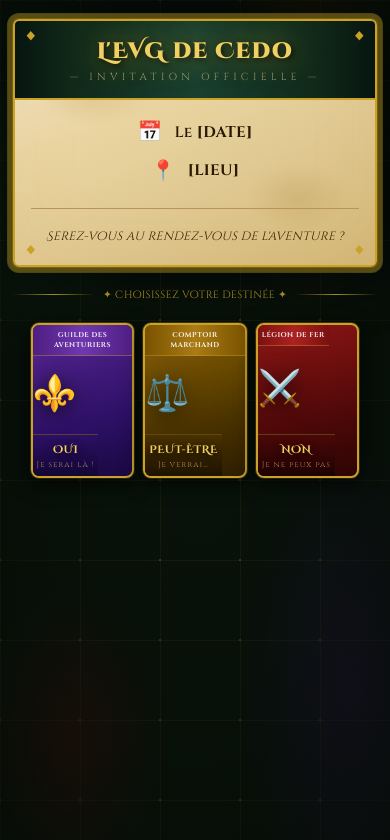
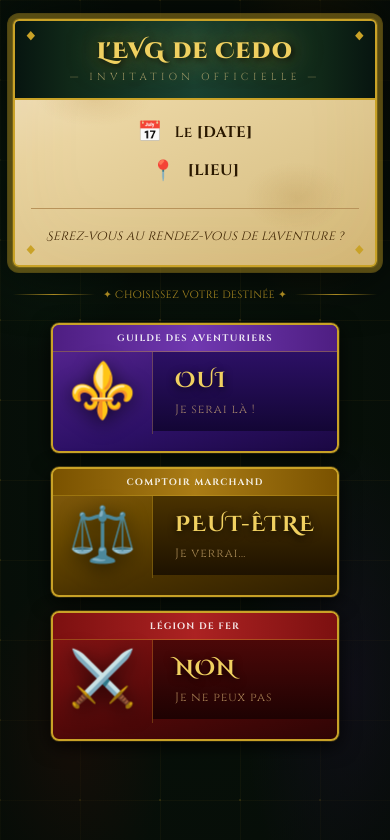
Before and after one commit to Chocorean/cevg, a plain HTML site: page index.html in a window 390 px wide. Drawn offline with Linux system fonts and the light colour scheme.

Commit message:
responsive

```diff
--- a/index.html
+++ b/index.html
@@ -551,23 +551,20 @@
     /* ═══════════════════════════════════════════
        RESPONSIVE — MOBILE (≤ 560 px)
 
-       Objectif : les 3 cartes restent TOUJOURS
-       côte à côte, même sur iPhone SE (375 px).
+       Les 3 boutons s'empilent verticalement
+       en cartes paysage pleine largeur.
 
-       Solution : basculer les cartes en flex-column
-       fluide (width = 1/3 de la zone dispo,
-       hauteur pilotée par aspect-ratio 2/3).
-       Les enfants en position:absolute deviennent
-       des flex-items dans ce contexte.
+       Layout grille par carte :
+         [ bannière catégorie — pleine largeur ]
+         [ icône | 80px ]  [ OUI / texte | 1fr ]
     ═══════════════════════════════════════════ */
     @media (max-width: 560px) {
       body {
         padding: 1.2rem 0.8rem;
         padding-bottom: max(1.2rem, env(safe-area-inset-bottom));
-        align-items: flex-start; /* scroll vertical si contenu haut */
+        align-items: flex-start;
       }
 
-      /* Les ornements de coin empiètent sur le contenu à ce format */
       .page-corner { display: none; }
 
       .container { gap: 1.3rem; }
@@ -576,53 +573,72 @@
       .wonder-board__body    { padding: 1.2rem 1rem; }
       .wonder-board__tagline { font-size: 0.75rem; }
 
-      .divider      { gap: 0.5rem; }
+      .divider       { gap: 0.5rem; }
       .divider__text { font-size: 0.66rem; letter-spacing: 0.03em; }
 
-      /* ── Cartes ──────────────────────────────────────────
-         On remplace le layout position:absolute figé
-         par un flex-column dont la hauteur découle de
-         aspect-ratio. Les 3 cartes tiennent en ligne
-         dès 320 px de viewport.
-      ─────────────────────────────────────────────────── */
-      .cards-row { gap: 0.55rem; }
+      /* ── Cartes : empilement vertical, orientation paysage ─────
+         grid-template-columns: 80px (icône) | 1fr (texte)
+         grid-template-rows:    auto (bannière) | 1fr (contenu)
+      ──────────────────────────────────────────────────────────── */
+      .cards-row {
+        flex-direction: column;
+        align-items: stretch;
+        gap: 0.9rem;
+      }
 
       .age-card {
-        width: calc((100% - 1.1rem) / 3); /* 1.1rem = 2 × gap 0.55rem */
+        width: 100%;
         height: auto;
-        aspect-ratio: 2 / 3;
-        display: flex;
-        flex-direction: column;
-        transform: none; /* pas de 3D sur tactile */
+        min-height: 130px;
+        display: grid;
+        grid-template-columns: 100px 1fr;
+        grid-template-rows: auto 1fr;
+        aspect-ratio: unset;
+        transform: none;
       }
 
-      /* Les enfants absolus deviennent des flex-items */
+      /* Bannière catégorie — s'étend sur les 2 colonnes */
       .age-card__category {
         position: static;
-        flex-shrink: 0;
-        font-size: 0.44rem;
-        padding: 5px 4px;
-        letter-spacing: 0.07em;
+        grid-column: 1 / -1;
+        grid-row: 1;
+        font-size: 0.58rem;
+        padding: 7px 14px;
+        letter-spacing: 0.13em;
+        text-align: center;
       }
+
+      /* Icône — colonne gauche, séparée par un filet doré */
       .age-card__icon-area {
         position: static;
-        flex: 1;
+        grid-column: 1;
+        grid-row: 2;
         display: flex;
         align-items: center;
         justify-content: center;
+        padding: 14px 10px;
+        border-right: 1px solid rgba(201, 162, 39, 0.3);
       }
-      .age-card__icon              { font-size: 2.2rem; }
+      .age-card__icon              { font-size: 3.4rem; }
       .age-card:hover .age-card__icon { transform: none; }
 
+      /* Nom + tagline — colonne droite */
       .age-card__bottom {
         position: static;
-        flex-shrink: 0;
-        padding: 7px 4px 6px;
+        grid-column: 2;
+        grid-row: 2;
+        border-top: none;
+        display: flex;
+        flex-direction: column;
+        justify-content: center;
+        align-items: flex-start;
+        padding: 14px 22px;
+        text-align: left;
       }
-      .age-card__name  { font-size: 0.68rem; letter-spacing: 0.04em; }
-      .age-card__label { font-size: 0.5rem;  margin-top: 2px; }
+      .age-card__name  { font-size: 1.35rem; letter-spacing: 0.06em; }
+      .age-card__label { font-size: 0.75rem;  margin-top: 6px; letter-spacing: 0.08em; }
 
-      /* Cadre intérieur masqué (illisible à ce gabarit) */
+      /* Cadre intérieur : incompatible avec le layout grille */
       .age-card__frame { display: none; }
 
       /* Overlay de confirmation */
```
